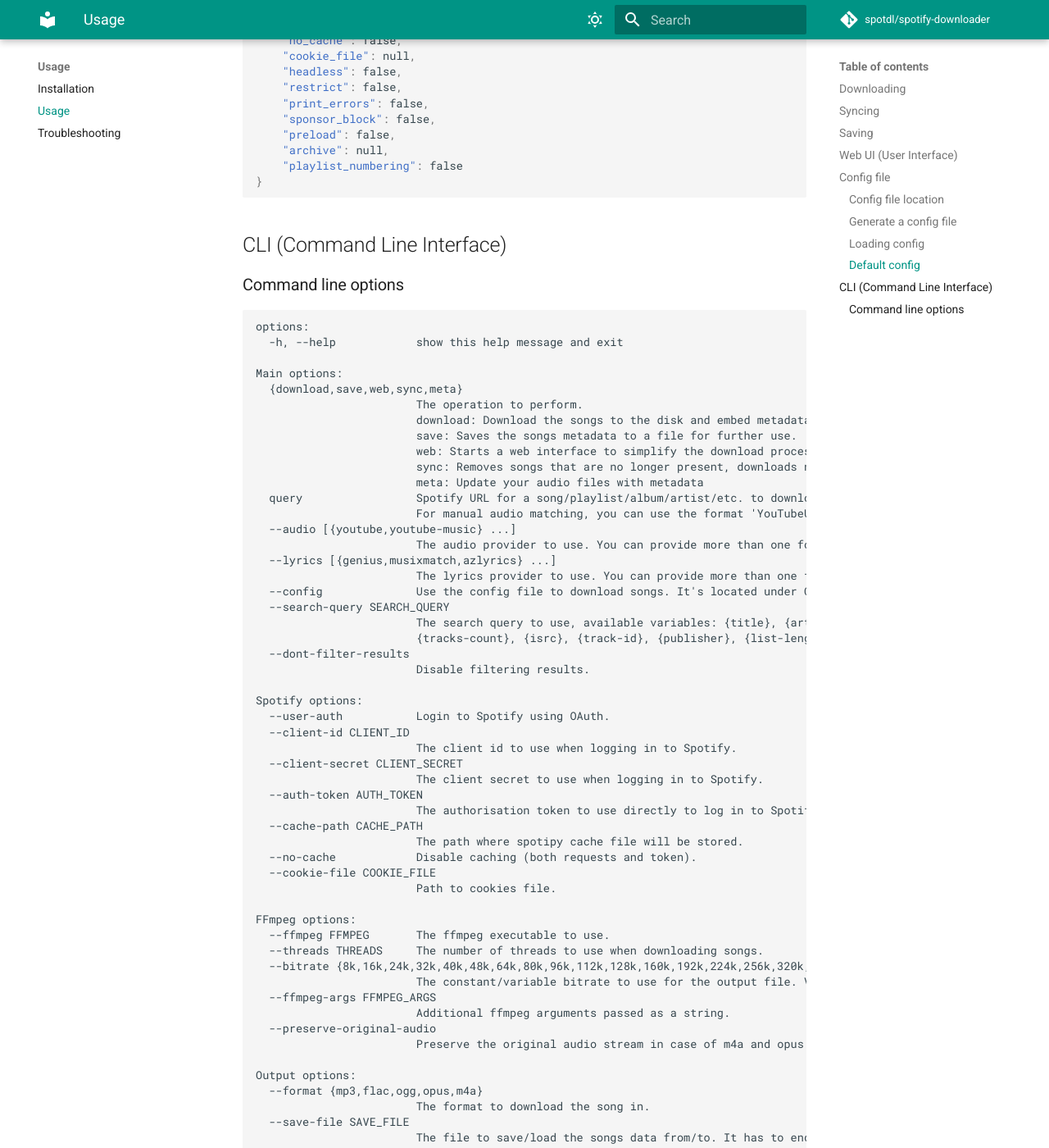
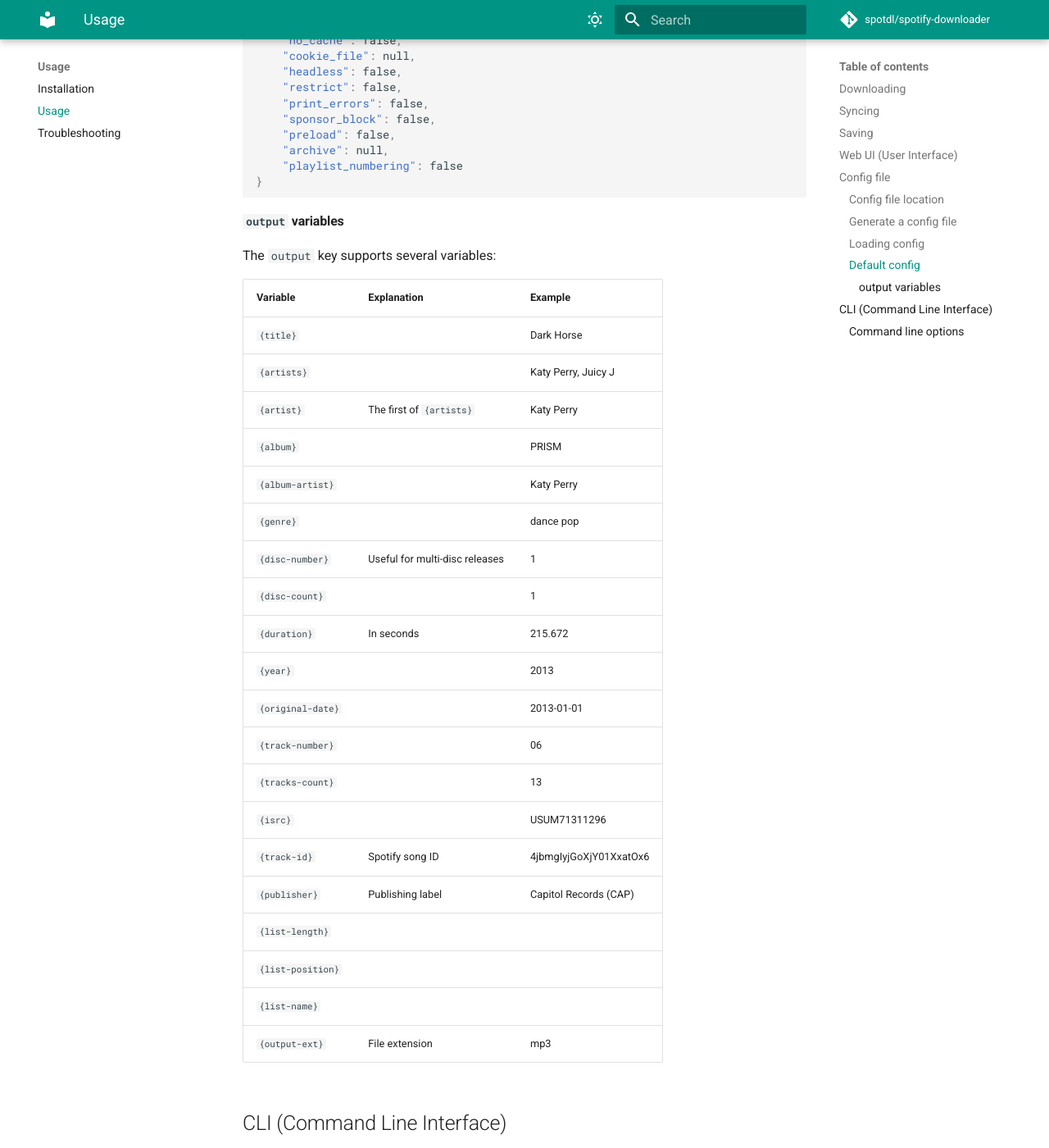
Before and after one commit to spotDL/spotify-downloader, an MkDocs documentation site: the page built from docs/usage.md, in a window 1280 px wide and 1400 px high, scrolled down 2850 px. Shown: the whole window at 82% size. Built offline with MkDocs 1.6.1 and Material for MkDocs 9.7.7, drawn with Linux system fonts in a browser that asks for light colours; comment, search, counter and statistics services are not loaded.

Commit message:
Add documentation regarding valid output variables
Closes #1743.

````diff
--- a/docs/usage.md
+++ b/docs/usage.md
@@ -236,6 +236,33 @@
 }
 ```
 
+#### `output` variables
+
+The `output` key supports several variables:
+
+| Variable | Explanation | Example |
+|----------|-------------|---------|
+| `{title}` |  | Dark Horse |
+| `{artists}` |  | Katy Perry, Juicy J |
+| `{artist}` | The first of `{artists}` | Katy Perry |
+| `{album}` |  | PRISM |
+| `{album-artist}` |  | Katy Perry |
+| `{genre}` |  | dance pop |
+| `{disc-number}` | Useful for multi-disc releases | 1 |
+| `{disc-count}` |  | 1 |
+| `{duration}` | In seconds | 215.672 |
+| `{year}` |  | 2013 |
+| `{original-date}` |  | 2013-01-01 |
+| `{track-number}` |  | 06 |
+| `{tracks-count}` |  | 13 |
+| `{isrc}` |  | USUM71311296 |
+| `{track-id}` | Spotify song ID | 4jbmgIyjGoXjY01XxatOx6 |
+| `{publisher}` | Publishing label | Capitol Records (CAP) |
+| `{list-length}` |  |  |
+| `{list-position}` |  |  |
+| `{list-name}` |  |  |
+| `{output-ext}` | File extension | mp3 |
+
 ## CLI (Command Line Interface)
 
 ### Command line options
````
